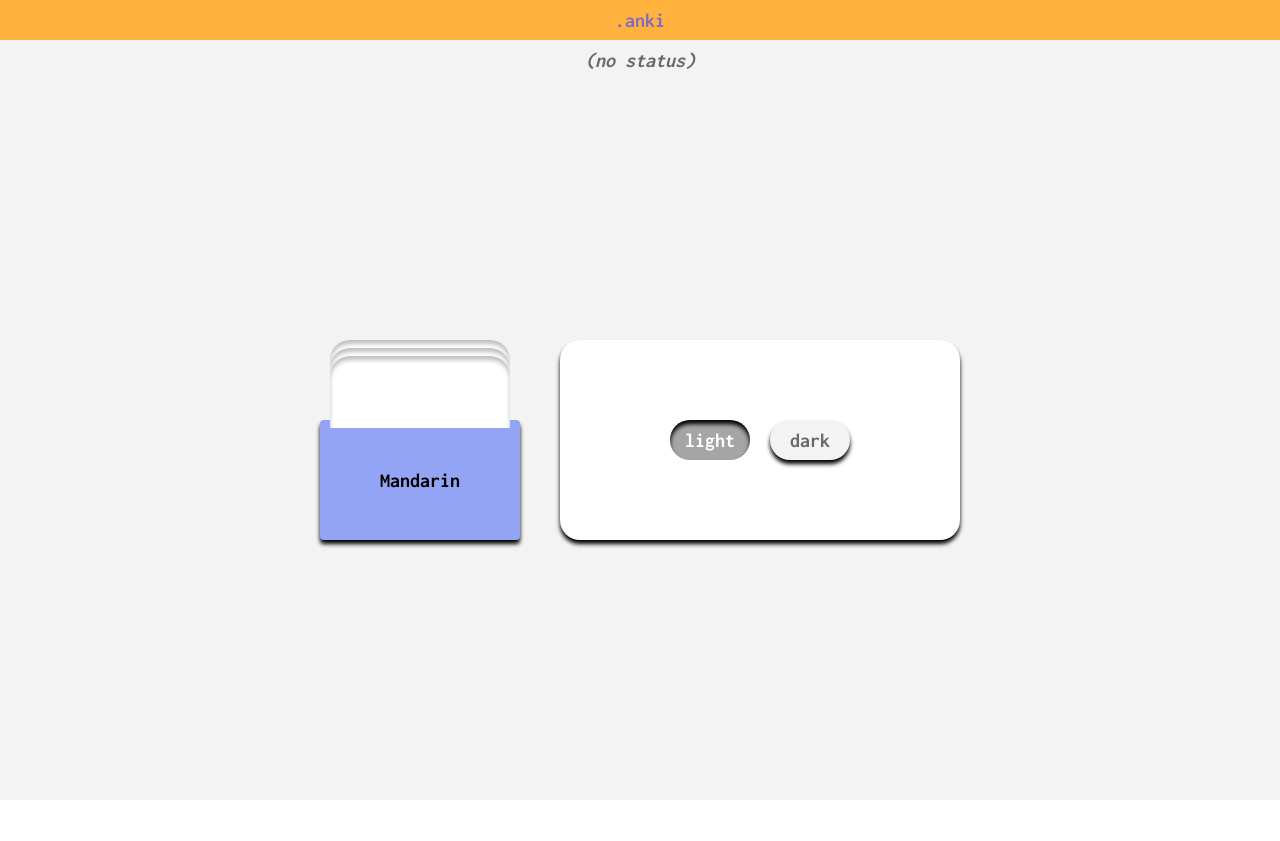
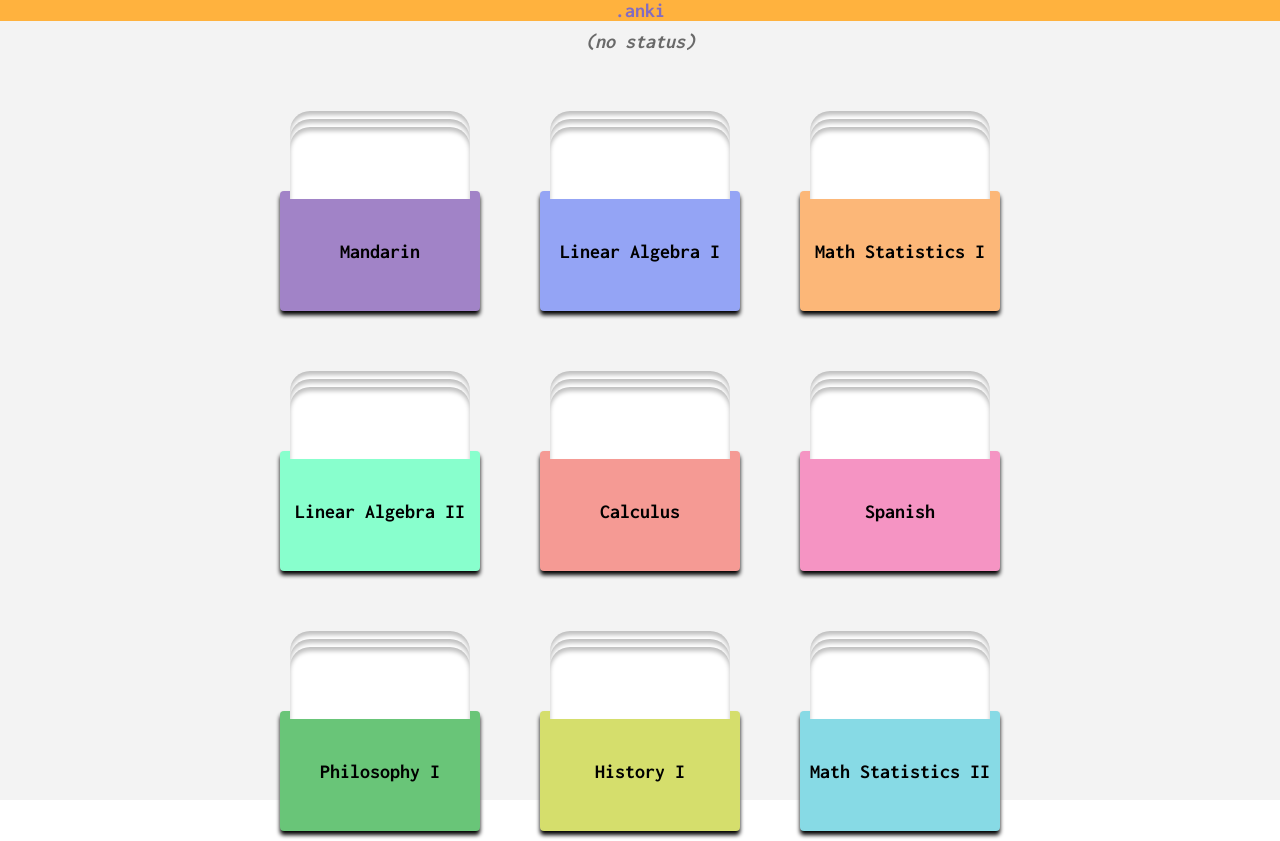
Before and after one commit to rasteeslove/anki-webapp, a React (Create React App) app in the folder anki/: page / in a window 1280 px wide. Before the commit the page ends 800 px from the top, so only its background shows below. Built offline with nearby package versions, Linux system fonts and the light colour scheme.

Commit message:
deckspace demo

```diff
--- a/anki/src/App.tsx
+++ b/anki/src/App.tsx
@@ -1,15 +1,13 @@
 import { useContext } from 'react'
 import Header from './components/Header'
 import StatusBar from './components/StatusBar'
-import { ThemeContext, themes } from './context/ThemeContext'
-import storage from './utils/storage'
-
-import ButtonSwitch from './components/ButtonSwitch'
+import { ThemeContext } from './context/ThemeContext'
 
 import Deck from './features/deckspace/components/Deck'
+import DeckSpace from './features/deckspace/components/DeckSpace'
 
 const App = () => {
-    const [theme, setTheme] = useContext(ThemeContext)
+    const [theme, ] = useContext(ThemeContext)
 
     return (
         <div id='App' style={{
@@ -27,30 +25,19 @@ const App = () => {
                 display: 'flex',
                 flex: '1 1 auto',
                 justifyContent: 'center',
-                alignItems: 'center',
-                gap: 40,
             }}>
-                <Deck color='#94A4F5' name={'Mandarin'} />
-                <div className='shadow-out-bottom' style={{
-                    width: 400,
-                    height: 200,
-                    backgroundColor: theme.foreground,
-                    borderRadius: 20,
-                    display: 'flex',
-                    justifyContent: 'center',
-                    alignItems: 'center',
-                    gap: 20,
-                    transition: 'background-color 100ms',
-                }}>
-                    <ButtonSwitch width={80} height={40} is_on={theme === themes.light} text={'light'} onClick={() => {
-                        storage.setTheme(theme === themes.light ? 'dark': 'light')
-                        setTheme(theme === themes.light ? themes.dark : themes.light)
-                    }}/>
-                    <ButtonSwitch width={80} height={40} is_on={theme === themes.dark} text={'dark'} onClick={() => {
-                        storage.setTheme(theme === themes.light ? 'dark': 'light')
-                        setTheme(theme === themes.light ? themes.dark : themes.light)
-                    }}/>
-                </div>
+                <DeckSpace>
+                    <Deck color='#A183C7' name={'Mandarin'} />
+                    <Deck color='#94A4F5' name={'Linear Algebra I'} />
+                    <Deck color='#FCB778' name={'Math Statistics I'} />
+                    <Deck color='#88FFCD' name={'Linear Algebra II'} />
+                    <Deck color='#F59A94' name={'Calculus'} />
+                    <Deck color='#F594C3' name={'Spanish'} />
+                    <Deck color='#69C578' name={'Philosophy I'} />
+                    <Deck color='#D5DE6C' name={'History I'} />
+                    <Deck color='#87DAE5' name={'Math Statistics II'} />
+                </DeckSpace>
+
             </div>
         </div>
     )
--- a/anki/src/features/deckspace/components/Deck.tsx
+++ b/anki/src/features/deckspace/components/Deck.tsx
@@ -29,15 +29,21 @@ const Deck = (props: Props) => {
     }
 
     return(
+        <div style={{
+            width: 220,
+            height: 220,
+            display: 'flex',
+            justifyContent: 'center',
+            alignItems: 'center',
+        }}>
             <button style={{
                 width: isEngaged ? 220 : 200,
                 height: isEngaged ? 220 : 200,
-            margin: isEngaged ? -10 : 0,
                 position: 'relative',
                 padding: 0,
                 border: 0,
                 background: 'none',
-            transition: 'width 100ms, height 100ms, margin 100ms',
+                transition: 'width 100ms, height 100ms',
             }}
                 onMouseEnter={() => {
                     setIsEngaged(true)
@@ -60,6 +66,7 @@ const Deck = (props: Props) => {
                 }}>{props.name}</div>
                 {cards}
             </button>
+        </div>
     )
 };
 
--- a/anki/src/features/deckspace/components/DeckSpace.tsx
+++ b/anki/src/features/deckspace/components/DeckSpace.tsx
@@ -1,6 +1,15 @@
 const DeckSpace = (props: any) => {
     return(
-        <div>
+        <div style={{
+            width: 800, // tmp
+            height: 'min-content',
+            display: 'flex',
+            justifyContent: 'center',
+            flexDirection: 'row',
+            flexWrap: 'wrap',
+            paddingTop: 40,
+            gap: 40,
+        }}>
             {props.children}
         </div>
     )
```
Lines whose indentation alone changed are shown as unchanged.
